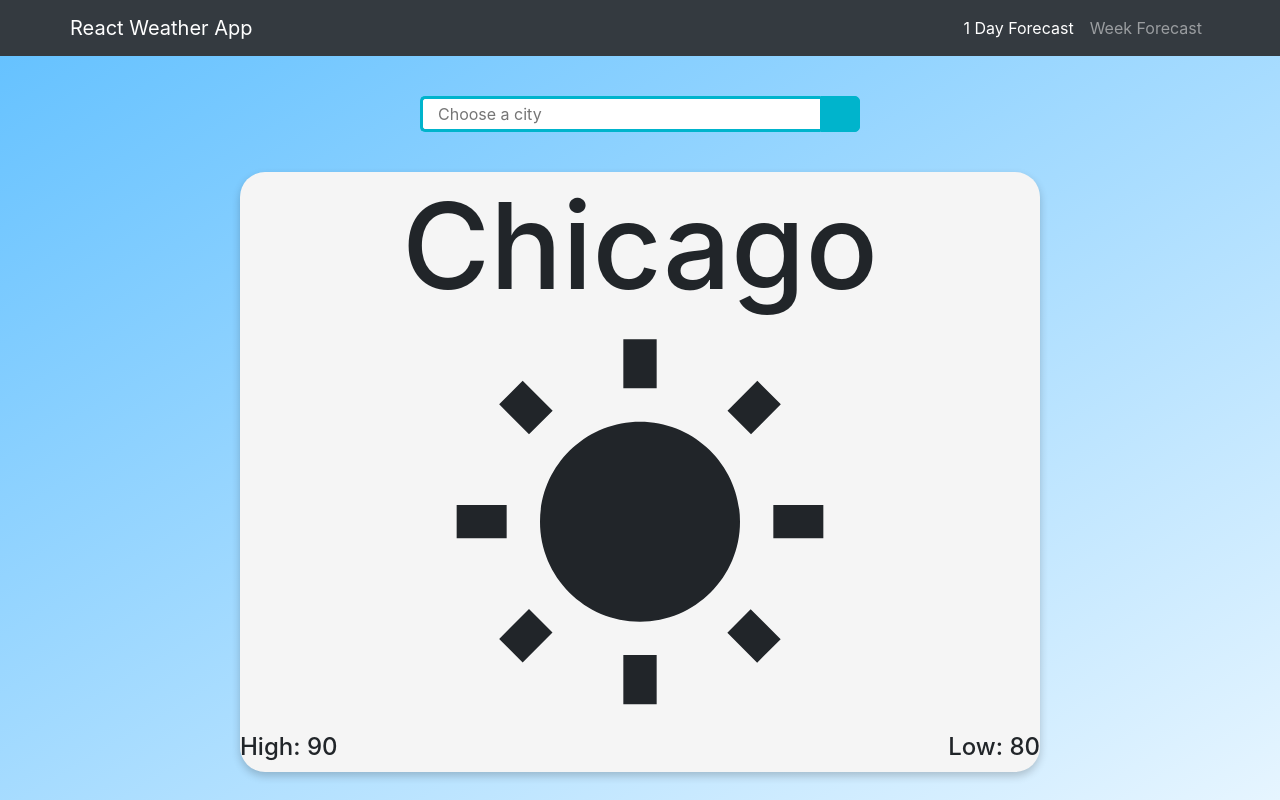
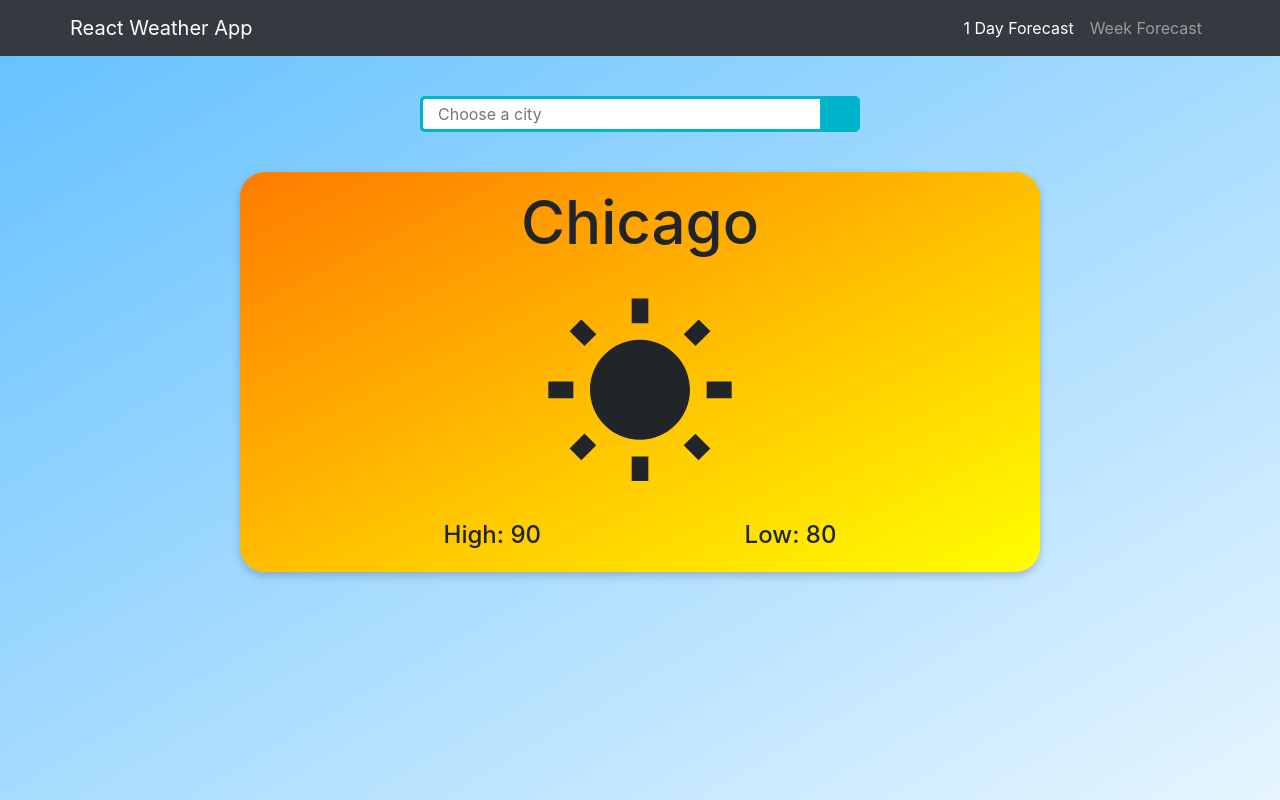
Before and after one commit to MatthewHainesStrive/Intern-weather-app, a React (Create React App) app: page / in a window 1280 px wide. Built offline with nearby package versions, Linux system fonts and the light colour scheme; no server answers.

Commit message:
new styling

```diff
--- a/src/Components/Homepage.tsx
+++ b/src/Components/Homepage.tsx
@@ -43,7 +43,7 @@ export default function Homepage() {
           city={"Chicago"}
           icon={"temp"}
           width={800}
-          height={600}
+          height={400}
         />
       </div>
     </div>
--- a/src/Components/WeatherCard.tsx
+++ b/src/Components/WeatherCard.tsx
@@ -11,8 +11,8 @@ export default function WeatherCard({
   width,
   height,
 }: weatherDetails) {
-  const textSize: number = width * 0.15;
-  let iconSize: number = width * 0.5;
+  const textSize: number = height * 0.15;
+  let iconSize: number = height * 0.5;
   return (
     <div className={styles.card} style={{ width: width, height: height }}>
       <h2 style={{ fontSize: textSize }}>{city}</h2>
--- a/src/Styling/card.module.css
+++ b/src/Styling/card.module.css
@@ -9,7 +9,7 @@
   box-shadow: 0 4px 8px 0 rgba(0, 0, 0, 0.2);
   transition: 0.3s;
   border-radius: 25px; /* 5px rounded corners */
-  background-color: whitesmoke;
+  background: linear-gradient(to bottom right, #ff7b00, #ffff00);
   display: flex;
   flex-direction: column;
   justify-content: space-around;
@@ -18,14 +18,14 @@
 
 /* On mouse-over, add a deeper shadow */
 .card:hover {
-  box-shadow: 0 8px 16px 0 rgba(0, 0, 0, 0.2);
+  box-shadow: 0 10px 16px 0 rgba(0, 0, 0, 0.2);
 }
 
 /* Add some padding inside the card container */
 .container {
   display: flex;
   flex-direction: row;
-  justify-content: space-between;
+  justify-content: space-evenly;
   align-items: center;
   width: 100%;
 }
```
